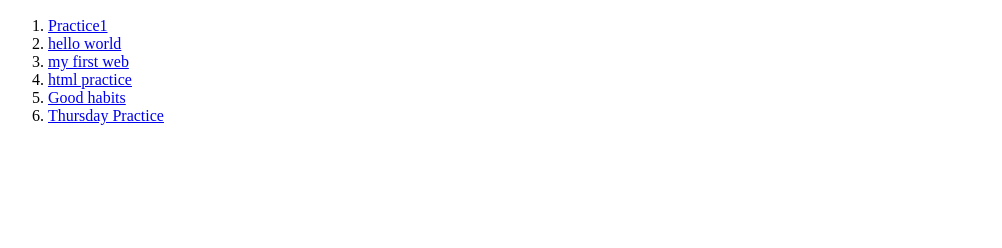
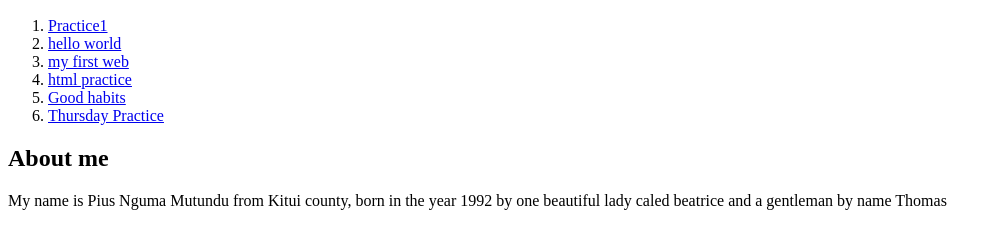
Before and after one commit to ngumamutundu/weekoneIndependentproject, a plain HTML site: page index.html in a window 1280 px wide. Shown: the part 436-684 px from the top of the page, without its empty margins (0-1002 px from the left). Drawn offline with Linux system fonts and the light colour scheme.

Commit message:
add about myself, where i was born and names of my parents

```diff
--- a/index.html
+++ b/index.html
@@ -28,5 +28,9 @@
             <li><a href="https://github.com/ngumamutundu/thursdaypractice.git" target="blank">Thursday Practice</a></li>
         </ol>
     </div>
+    <div>
+        <h2>About me</h2>
+        <p>My name is Pius Nguma Mutundu from Kitui county, born in the year 1992 by one beautiful lady caled beatrice and a gentleman by name Thomas</p>
+    </div>
 </body>
 </html>
```
Also changed, not shown: about_me.html (+15 -0 lines).
